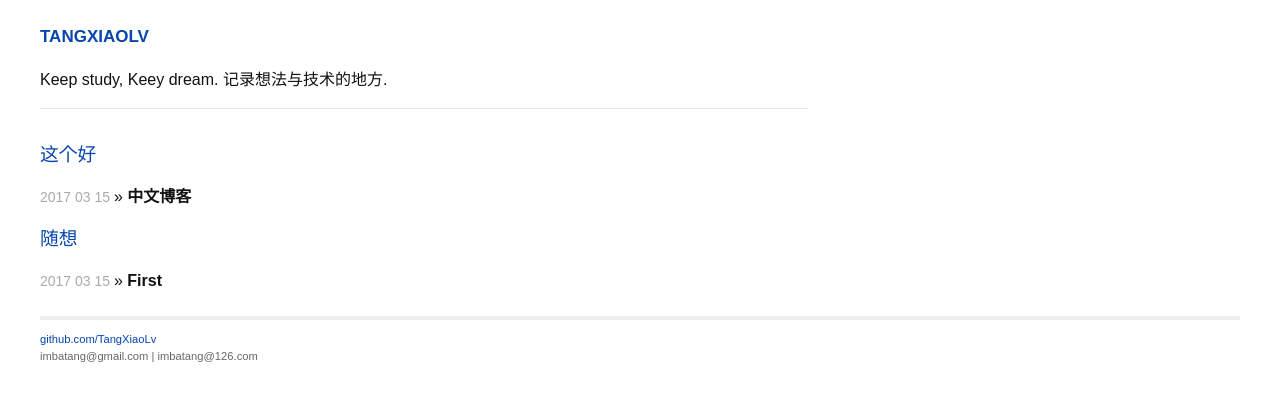
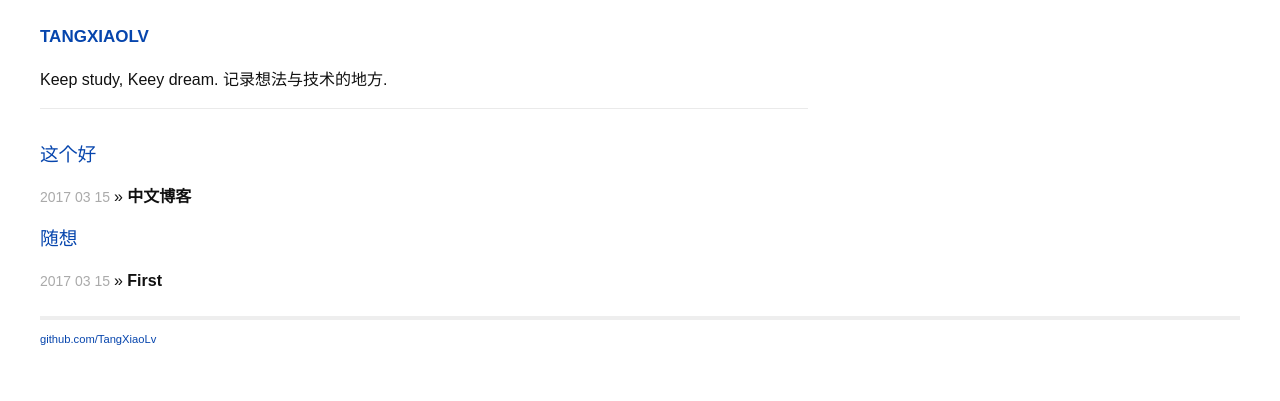
Before and after one commit to TangXiaoLv/Blog, a Jekyll site: the page built from index.html, in a window 1280 px wide. Shown: the top 401 px of the page. Built offline with Jekyll 4.4.1, drawn with Linux system fonts in a browser that asks for light colours; some web fonts are replaced.

Commit message:
update index

```diff
--- a/_config.yml
+++ b/_config.yml
@@ -2,6 +2,7 @@
 title: TangXiaoLv
 baseurl: /Blog
 url: ''
+email: ''
 kramdown:
   input: GFM
 permalink: pretty
--- a/index.html
+++ b/index.html
@@ -52,7 +52,7 @@ layout: default
       </span>
       <br/>
       <span>
-        imbatang@gmail.com | imbatang@126.com
+        {{site.email}}
       </span>
     </div>
   </div>
```
